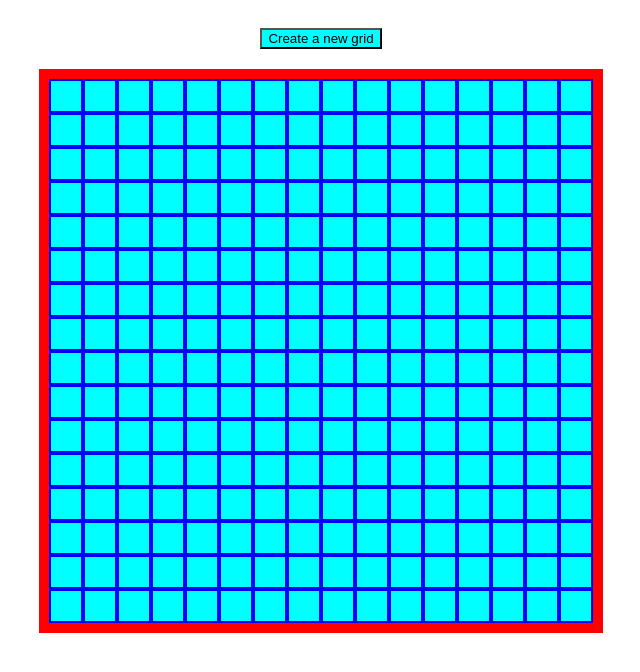
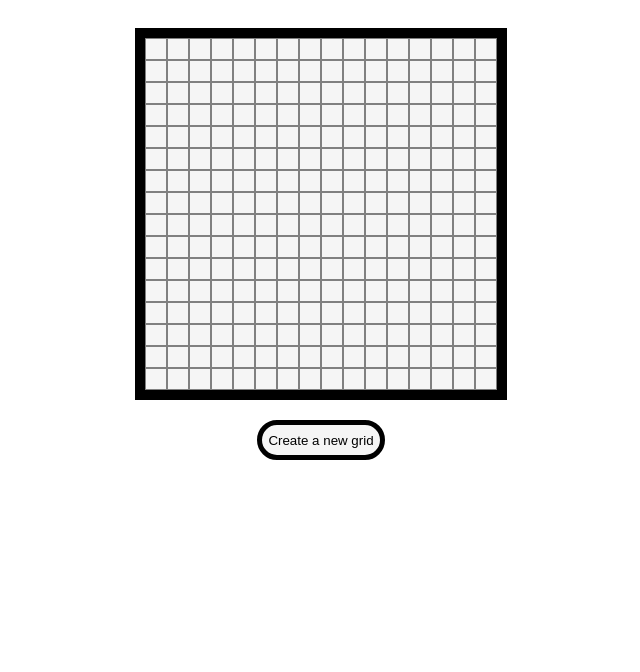
Before and after one commit to t3t3c/Etch-a-Sketch, a plain HTML site: page index.html in a window 1280 px wide. Shown: the whole page, without its empty margins (319-959 px from the left). Drawn offline with Linux system fonts and the light colour scheme.

Commit message:
style changes

```diff
--- a/index.html
+++ b/index.html
@@ -9,7 +9,7 @@
     <link rel="stylesheet" href="style.css">
 </head>
 <body>
+    <div class="gridContainer"></div>
     <button class="newGrid">Create a new grid</button>
-    <div class="gridContainer"></div>
 </body>
 </html>
--- a/style.css
+++ b/style.css
@@ -1,3 +1,7 @@
+html {
+  font-family: Helvetica, Arial, sans-serif;
+}
+
 body {
   display: flex;
   flex-direction: column;
@@ -8,19 +12,22 @@ body {
 
 button {
   width: fit-content;
-  background-color: aqua;
+  background-color: whitesmoke;
+  border: 5px black solid;
+  height: 40px;
+  border-radius: 40px;
 }
 
 .gridContainer {
-  border: 10px red solid;
+  border: 10px black solid;
   width: min-content;
 }
 
 .pixel {
-  width: 30px;
-  height: 30px;
-  border: 2px blue solid;
-  background-color: aqua;
+  width: 20px;
+  height: 20px;
+  border: 1px grey solid;
+  background-color: whitesmoke;
 }
 
 .row {
```
